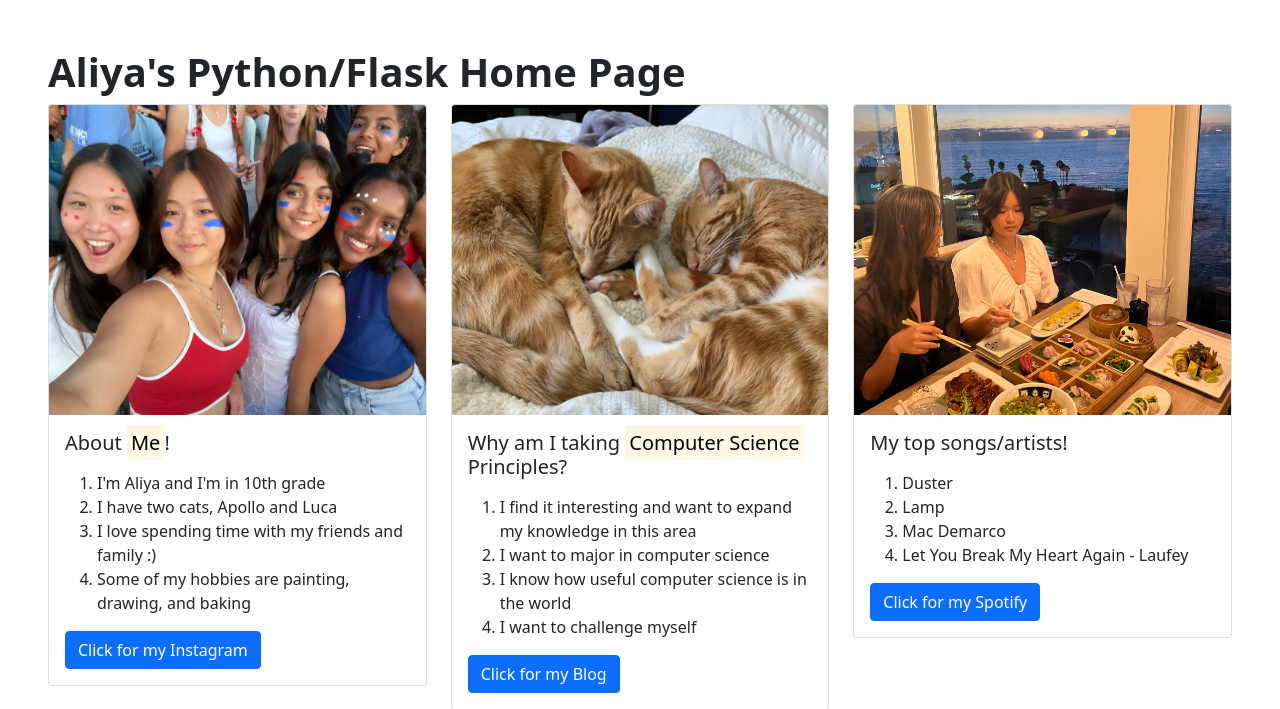
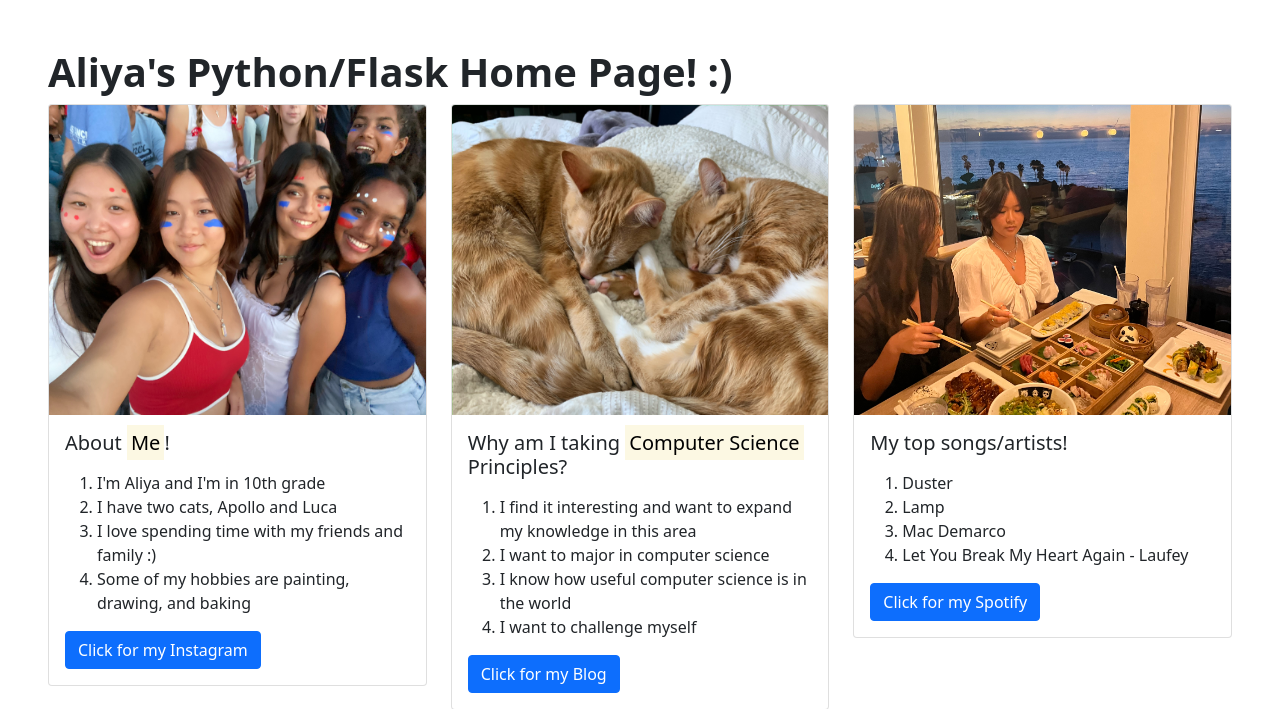
Before and after one commit to aliyatang/Flask-Python, a Flask app: page / in a window 1280 px wide. Shown: the part 66-775 px from the top of the page. Run offline with Flask 2, Linux system fonts and the light colour scheme.

Commit message:
web change

```diff
--- a/templates/index.html
+++ b/templates/index.html
@@ -4,7 +4,7 @@
 {% block body %}
     <!-- Start of body content specific to page -->
     <div class="px-5 py-5 mx-auto">
-        <h1 class="text-black"><strong>Aliya's Python/Flask Home Page</strong></h1>
+        <h1 class="text-black"><strong>Aliya's Python/Flask Home Page! :)</strong></h1>
         <div class="row">
             <div class="col-4">
                 <div class="card">
```
